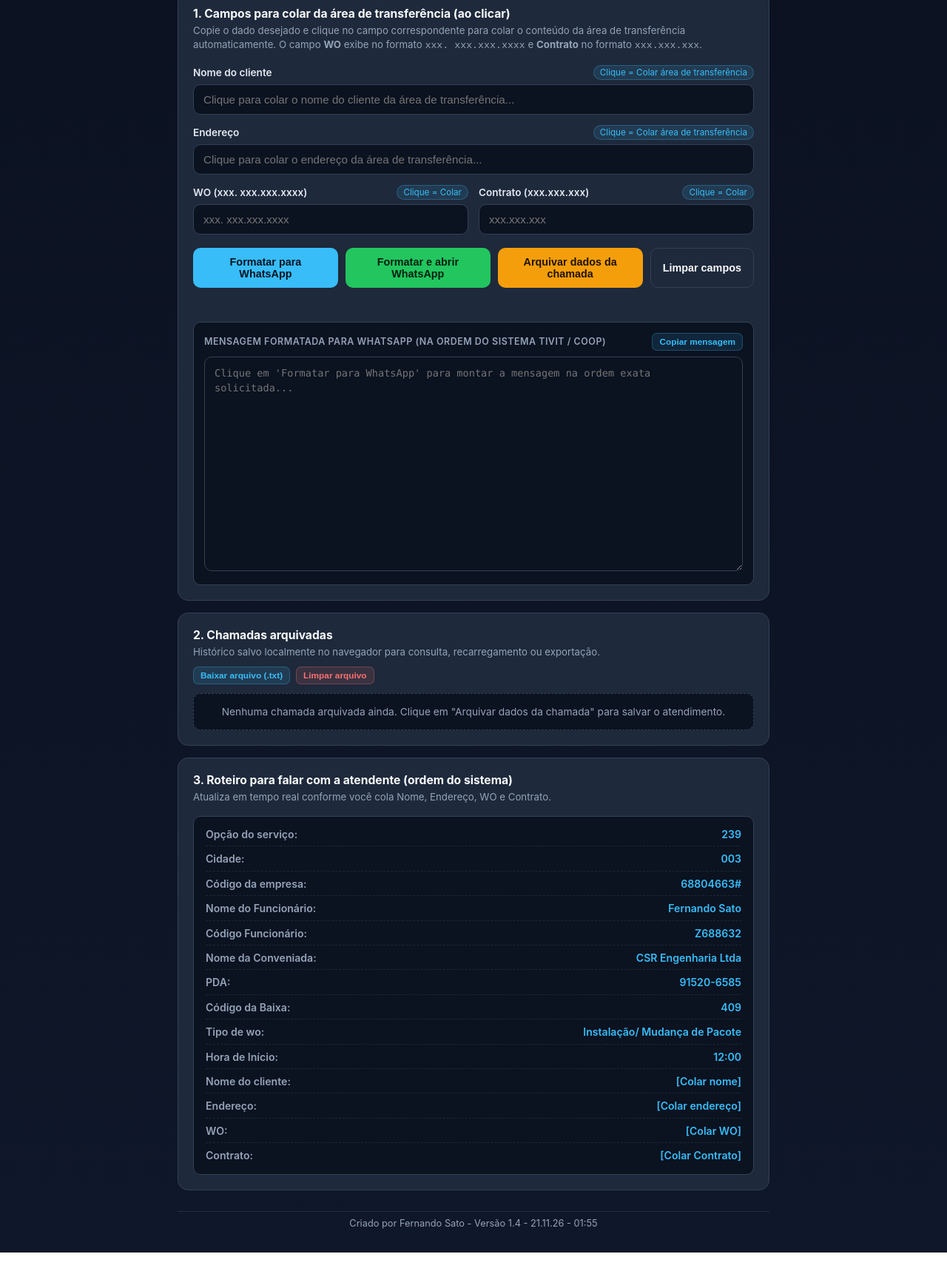
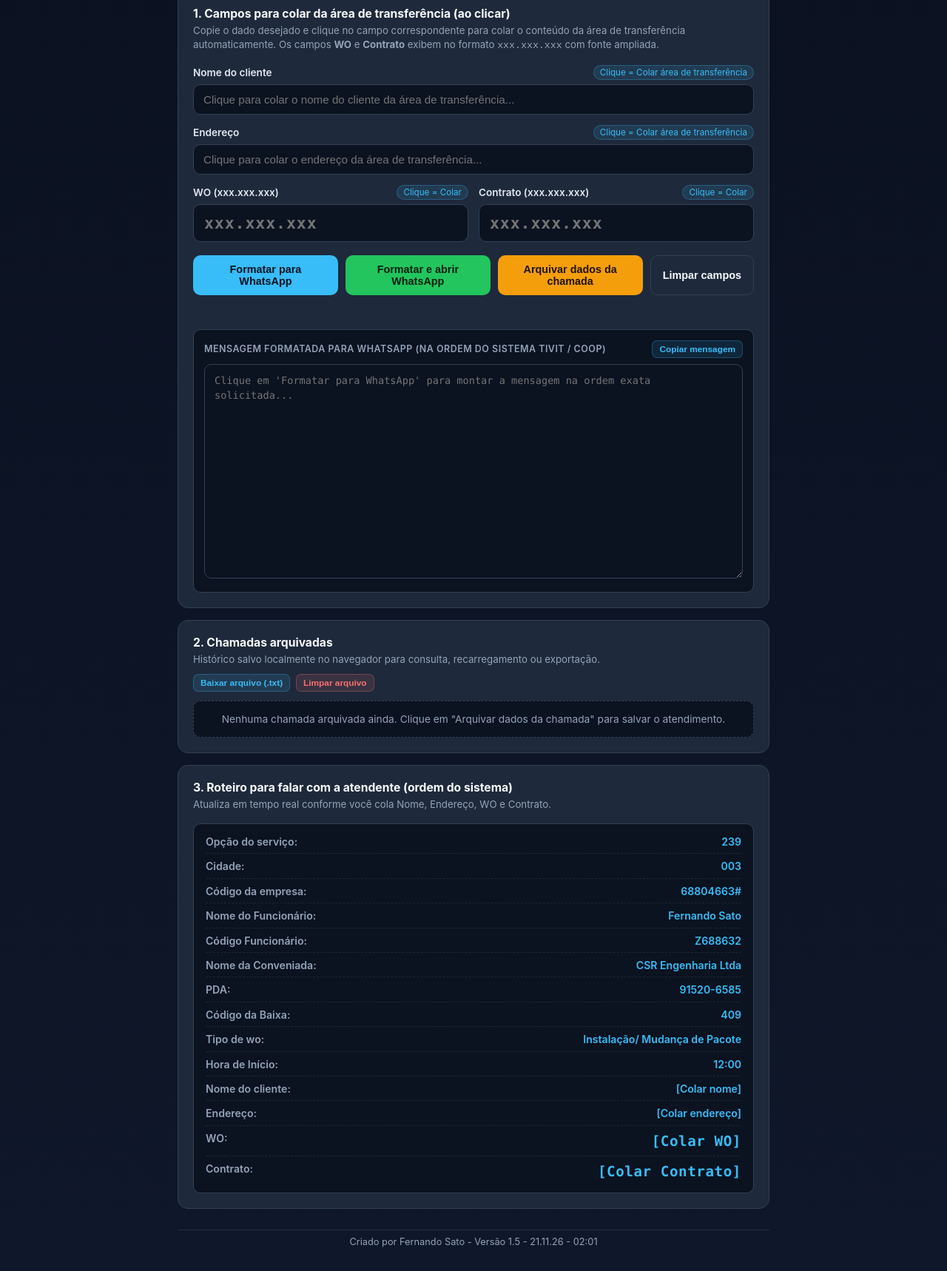
Before and after one commit to satoclaro/Tivit, a plain HTML site: page index.html in a window 1280 px wide. Shown: the part 174-1892 px from the top of the page at 74% size. Before the commit the page ends 1867 px from the top, so only its background shows below. Drawn offline with Linux system fonts and the light colour scheme.

Commit message:
Add files via upload

```diff
--- a/index.html
+++ b/index.html
@@ -186,6 +186,14 @@
       outline: none;
     }
 
+    input[type="text"].num-destaque {
+      font-size: 1.35rem;
+      font-weight: 700;
+      letter-spacing: 0.04em;
+      font-family: ui-monospace, SFMono-Regular, Menlo, Monaco, Consolas, monospace;
+      padding: 12px 14px;
+    }
+
     input[type="text"]:focus,
     textarea:focus {
       border-color: var(--accent);
@@ -231,6 +239,13 @@
       color: var(--accent);
       font-weight: 600;
       text-align: right;
+    }
+
+    .script-val.num-destaque-txt {
+      font-size: 1.2rem;
+      font-weight: 700;
+      letter-spacing: 0.03em;
+      font-family: ui-monospace, SFMono-Regular, Menlo, Monaco, Consolas, monospace;
     }
 
     .actions {
@@ -428,6 +443,13 @@
       color: var(--accent);
     }
 
+    .archive-num {
+      font-size: 1.08rem;
+      font-weight: 700;
+      font-family: ui-monospace, SFMono-Regular, Menlo, Monaco, Consolas, monospace;
+      color: var(--ok);
+    }
+
     .archive-item-btns {
       display: flex;
       flex-wrap: wrap;
@@ -465,7 +487,7 @@
       <div class="panel-title">1. Campos para colar da área de transferência (ao clicar)</div>
       <div class="panel-subtitle">
         Copie o dado desejado e clique no campo correspondente para colar o conteúdo da área de transferência automaticamente.
-        O campo <strong>WO</strong> exibe no formato <code>xxx. xxx.xxx.xxxx</code> e <strong>Contrato</strong> no formato <code>xxx.xxx.xxx</code>.
+        Os campos <strong>WO</strong> e <strong>Contrato</strong> exibem no formato <code>xxx.xxx.xxx</code> com fonte ampliada.
       </div>
 
       <div class="grid">
@@ -498,14 +520,15 @@
         <div class="grid two-col">
           <div class="field-group">
             <div class="field-header">
-              <label for="woNumero">WO (xxx. xxx.xxx.xxxx)</label>
+              <label for="woNumero">WO (xxx.xxx.xxx)</label>
               <span class="paste-tag">Clique = Colar</span>
             </div>
             <input
               type="text"
               id="woNumero"
+              class="num-destaque"
               inputmode="numeric"
-              placeholder="xxx. xxx.xxx.xxxx"
+              placeholder="xxx.xxx.xxx"
               autocomplete="off"
             />
           </div>
@@ -518,6 +541,7 @@
             <input
               type="text"
               id="contratoNumero"
+              class="num-destaque"
               inputmode="numeric"
               placeholder="xxx.xxx.xxx"
               autocomplete="off"
@@ -571,11 +595,11 @@
   </div>
 
   <footer>
-    Criado por Fernando Sato - Versão 1.4 - 21.11.26 - 01:55
+    Criado por Fernando Sato - Versão 1.5 - 21.11.26 - 02:01
   </footer>
 
   <script>
-    const STORAGE_KEY = "tivit_coop_chamadas_arquivadas_v1_4";
+    const STORAGE_KEY = "tivit_coop_chamadas_arquivadas_v1_5";
 
     const DADOS_FIXOS = {
       opcaoServico: "239",
@@ -622,17 +646,8 @@
         .replace(/"/g, "&quot;");
     }
 
-    // Máscara WO: xxx. xxx.xxx.xxxx (até 10 dígitos)
-    function formatarWO(valor) {
-      const digitos = String(valor || "").replace(/\D/g, "").slice(0, 10);
-      if (!digitos) return "";
-      if (digitos.length <= 3) return digitos;
-      if (digitos.length <= 6) return `${digitos.slice(0, 3)}. ${digitos.slice(3)}`;
-      return `${digitos.slice(0, 3)}. ${digitos.slice(3, 6)}.${digitos.slice(6)}`;
-    }
-
-    // Máscara Contrato: xxx.xxx.xxx (até 9 dígitos)
-    function formatarContrato(valor) {
+    // Formatação xxx.xxx.xxx (até 9 dígitos) para WO e Contrato
+    function formatarBlocoTres(valor) {
       const digitos = String(valor || "").replace(/\D/g, "").slice(0, 9);
       if (!digitos) return "";
       if (digitos.length <= 3) return digitos;
@@ -643,42 +658,40 @@
     function obterLinhasOrdenadas(overrideData = null) {
       const nome = (overrideData ? overrideData.nomeCliente : inputs.nomeCliente.value).trim();
       const endereco = (overrideData ? overrideData.enderecoCliente : inputs.enderecoCliente.value).trim();
-      const wo = formatarWO(overrideData ? overrideData.woNumero : inputs.woNumero.value);
-      const contrato = formatarContrato(overrideData ? overrideData.contratoNumero : inputs.contratoNumero.value);
+      const wo = formatarBlocoTres(overrideData ? overrideData.woNumero : inputs.woNumero.value);
+      const contrato = formatarBlocoTres(overrideData ? overrideData.contratoNumero : inputs.contratoNumero.value);
 
       return [
-        { label: "Opção do serviço", valor: DADOS_FIXOS.opcaoServico, display: DADOS_FIXOS.opcaoServico },
-        { label: "Cidade", valor: DADOS_FIXOS.cidade, display: DADOS_FIXOS.cidade },
-        { label: "Código da empresa", valor: DADOS_FIXOS.codigoEmpresa, display: DADOS_FIXOS.codigoEmpresa },
-        { label: "Nome do Funcionário", valor: DADOS_FIXOS.nomeFuncionario, display: DADOS_FIXOS.nomeFuncionario },
-        { label: "Código Funcionário", valor: DADOS_FIXOS.codigoFuncionario, display: DADOS_FIXOS.codigoFuncionario },
-        { label: "Nome da Conveniada", valor: DADOS_FIXOS.nomeConveniada, display: DADOS_FIXOS.nomeConveniada },
-        { label: "PDA", valor: DADOS_FIXOS.pda, display: DADOS_FIXOS.pda },
-        { label: "Código da Baixa", valor: DADOS_FIXOS.codigoBaixa, display: DADOS_FIXOS.codigoBaixa },
-        { label: "Tipo de wo", valor: DADOS_FIXOS.tipoWo, display: "Instalação/ Mudança de Pacote" },
-        { label: "Hora de Início", valor: DADOS_FIXOS.horaInicio, display: DADOS_FIXOS.horaInicio },
-        { label: "Nome do cliente", valor: nome || "-", display: nome || "[Colar nome]" },
-        { label: "Endereço", valor: endereco || "-", display: endereco || "[Colar endereço]" },
-        { label: "WO", valor: wo || "-", display: wo || "[Colar WO]" },
-        { label: "Contrato", valor: contrato || "-", display: contrato || "[Colar Contrato]" }
+        { label: "Opção do serviço", valor: DADOS_FIXOS.opcaoServico, display: DADOS_FIXOS.opcaoServico, destaque: false },
+        { label: "Cidade", valor: DADOS_FIXOS.cidade, display: DADOS_FIXOS.cidade, destaque: false },
+        { label: "Código da empresa", valor: DADOS_FIXOS.codigoEmpresa, display: DADOS_FIXOS.codigoEmpresa, destaque: false },
+        { label: "Nome do Funcionário", valor: DADOS_FIXOS.nomeFuncionario, display: DADOS_FIXOS.nomeFuncionario, destaque: false },
+        { label: "Código Funcionário", valor: DADOS_FIXOS.codigoFuncionario, display: DADOS_FIXOS.codigoFuncionario, destaque: false },
+        { label: "Nome da Conveniada", valor: DADOS_FIXOS.nomeConveniada, display: DADOS_FIXOS.nomeConveniada, destaque: false },
+        { label: "PDA", valor: DADOS_FIXOS.pda, display: DADOS_FIXOS.pda, destaque: false },
+        { label: "Código da Baixa", valor: DADOS_FIXOS.codigoBaixa, display: DADOS_FIXOS.codigoBaixa, destaque: false },
+        { label: "Tipo de wo", valor: DADOS_FIXOS.tipoWo, display: "Instalação/ Mudança de Pacote", destaque: false },
+        { label: "Hora de Início", valor: DADOS_FIXOS.horaInicio, display: DADOS_FIXOS.horaInicio, destaque: false },
+        { label: "Nome do cliente", valor: nome || "-", display: nome || "[Colar nome]", destaque: false },
+        { label: "Endereço", valor: endereco || "-", display: endereco || "[Colar endereço]", destaque: false },
+        { label: "WO", valor: wo || "-", display: wo || "[Colar WO]", destaque: true },
+        { label: "Contrato", valor: contrato || "-", display: contrato || "[Colar Contrato]", destaque: true }
       ];
     }
 
     function atualizarRoteiro() {
       const itens = obterLinhasOrdenadas();
       roteiroLigacao.innerHTML = itens
-        .map(
-          (item) =>
-            `<div class="script-row"><span class="script-label">${escapeHtml(item.label)}:</span><span class="script-val">${escapeHtml(item.display)}</span></div>`
-        )
+        .map((item) => {
+          const valClass = item.destaque ? "script-val num-destaque-txt" : "script-val";
+          return `<div class="script-row"><span class="script-label">${escapeHtml(item.label)}:</span><span class="${valClass}">${escapeHtml(item.display)}</span></div>`;
+        })
         .join("");
     }
 
     function aplicarFormatacaoCampo(key) {
-      if (key === "woNumero") {
-        inputs.woNumero.value = formatarWO(inputs.woNumero.value);
-      } else if (key === "contratoNumero") {
-        inputs.contratoNumero.value = formatarContrato(inputs.contratoNumero.value);
+      if (key === "woNumero" || key === "contratoNumero") {
+        inputs[key].value = formatarBlocoTres(inputs[key].value);
       }
     }
 
@@ -763,8 +776,8 @@
     function arquivarDadosChamada() {
       const nome = inputs.nomeCliente.value.trim();
       const endereco = inputs.enderecoCliente.value.trim();
-      const wo = formatarWO(inputs.woNumero.value);
-      const contrato = formatarContrato(inputs.contratoNumero.value);
+      const wo = formatarBlocoTres(inputs.woNumero.value);
+      const contrato = formatarBlocoTres(inputs.contratoNumero.value);
 
       if (!nome && !endereco && !wo && !contrato) {
         setStatus("Preencha ou cole ao menos um campo da chamada antes de arquivar.", true);
@@ -800,8 +813,8 @@
 
       inputs.nomeCliente.value = item.nomeCliente || "";
       inputs.enderecoCliente.value = item.enderecoCliente || "";
-      inputs.woNumero.value = formatarWO(item.woNumero || "");
-      inputs.contratoNumero.value = formatarContrato(item.contratoNumero || "");
+      inputs.woNumero.value = formatarBlocoTres(item.woNumero || "");
+      inputs.contratoNumero.value = formatarBlocoTres(item.contratoNumero || "");
       msgPreview.value = item.mensagemFormatada || formatarTextoChamada();
       atualizarRoteiro();
       setStatus(`Dados da chamada de ${item.arquivadoEm} carregados nos campos.`);
@@ -835,8 +848,8 @@
             </div>
             <div class="archive-summary">
               <strong>Cliente:</strong> ${escapeHtml(r.nomeCliente || "-")} |
-              <strong>WO:</strong> ${escapeHtml(r.woNumero || "-")} |
-              <strong>Contrato:</strong> ${escapeHtml(r.contratoNumero || "-")}<br />
+              <strong>WO:</strong> <span class="archive-num">${escapeHtml(r.woNumero || "-")}</span> |
+              <strong>Contrato:</strong> <span class="archive-num">${escapeHtml(r.contratoNumero || "-")}</span><br />
               <strong>Endereço:</strong> ${escapeHtml(r.enderecoCliente || "-")}
             </div>
           </div>
```
Also changed, not shown: 1 other file.
